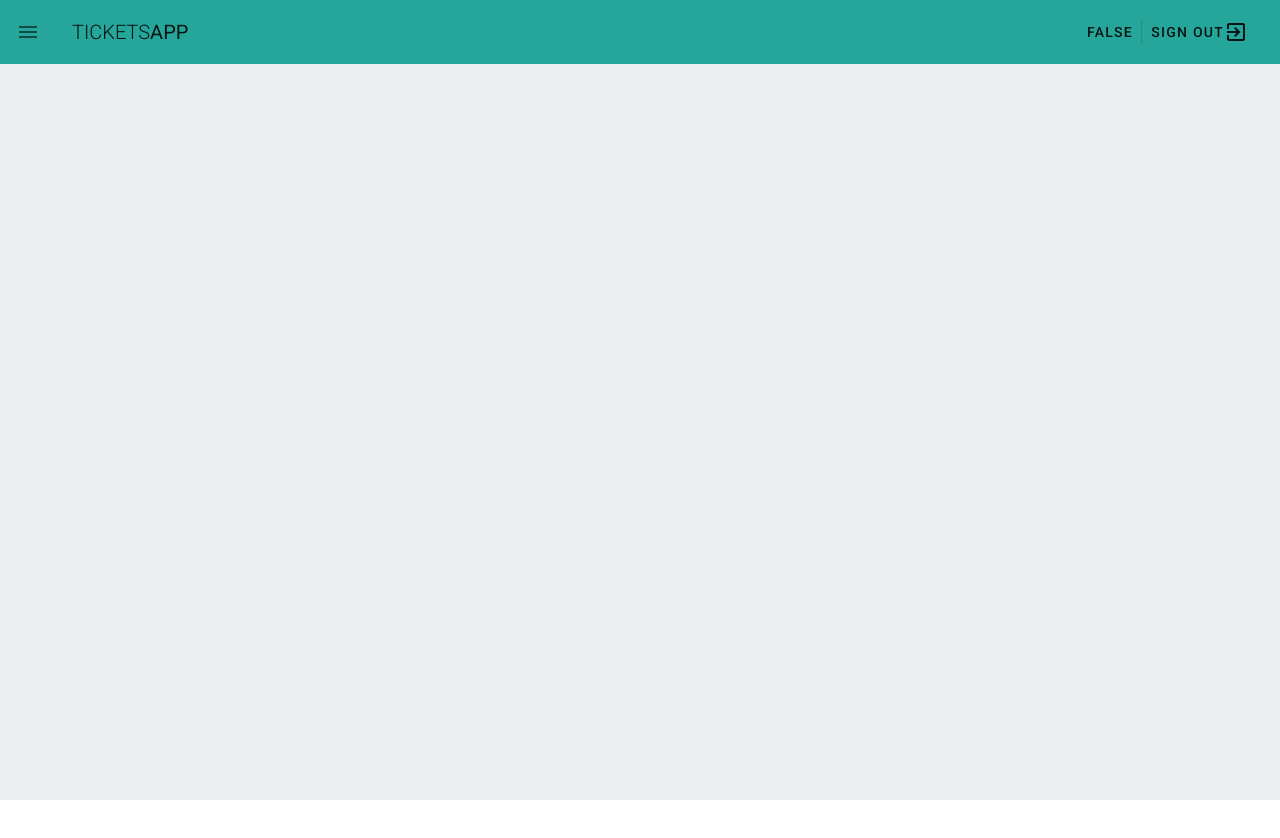
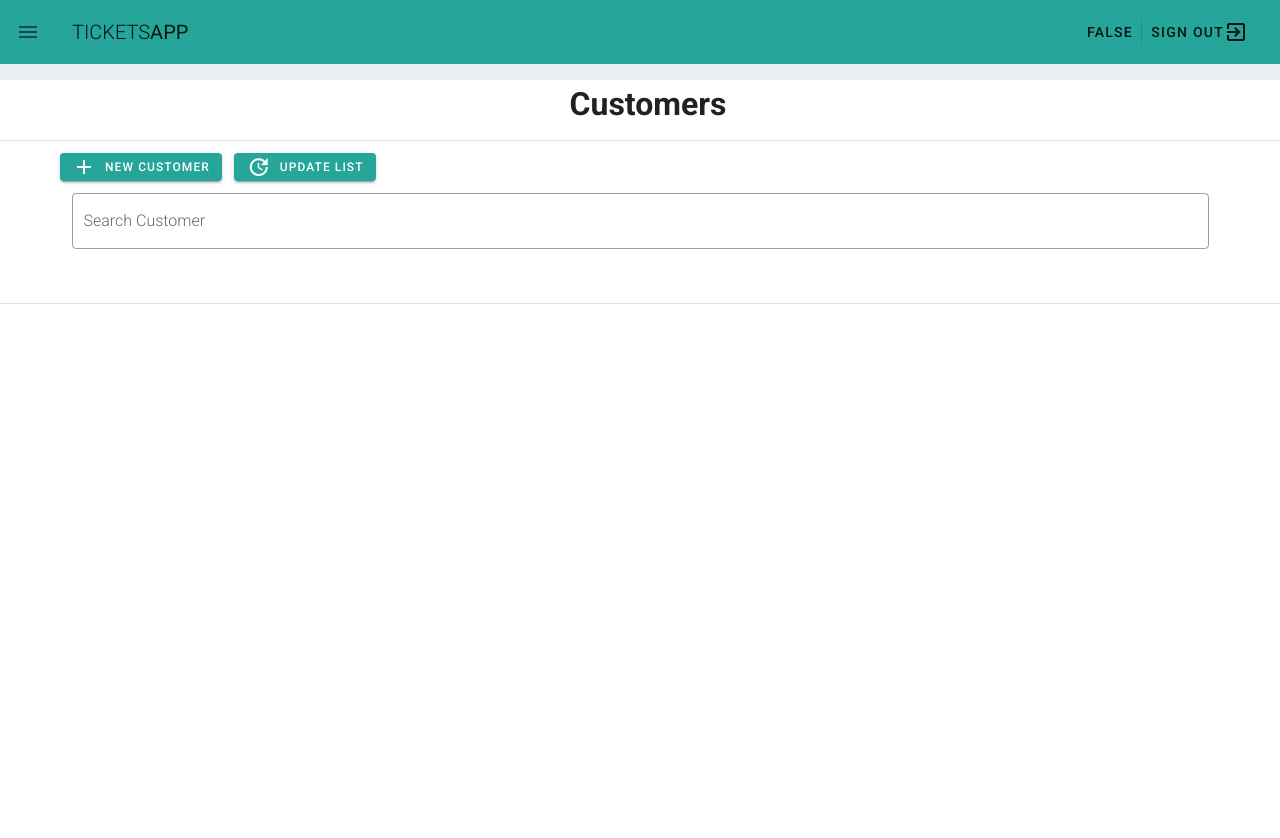
Before and after one commit to stgonzales/twa, a Vue app: page /Customers in a window 1280 px wide. Shown: the top 838 px of the page. Before the commit the page ends 800 px from the top, so only its background shows below. Built offline with nearby package versions, Linux system fonts and the light colour scheme.

Commit message:
Created view Customer

```diff
--- a/src/App.vue
+++ b/src/App.vue
@@ -21,9 +21,9 @@ export default {
       // eslint-disable-next-line vue/no-dupe-keys
       links:[
         {icon:'mdi-view-dashboard',text: 'Dashboard', route: '/'},
-        // {icon:'mdi-view-list',text: 'Costumers', route: '/costumers'},
+        {icon:'mdi-view-list',text: 'Customers', route: '/customers'},
         {icon:'mdi-account-circle',text: 'Users', route: '/users'},
-        {icon: 'mdi-settings', text: 'Settings', route: '/settings'}
+        //{icon: 'mdi-settings', text: 'Settings', route: '/settings'}
       ]
     }
   }
--- a/src/routes.js
+++ b/src/routes.js
@@ -3,8 +3,8 @@ import VueRouter from 'vue-router'
 
 import Dashboard from './views/Dashboard'
 import Users from './views/Users'
+import Customers from './views/Customers'
 // import Settings from './views/Settings'
-// import Costumers from './views/Costumers'
 // import Login from './components/Login'
 
 Vue.use(VueRouter)
@@ -26,7 +26,15 @@ let router = new VueRouter ({
     meta:{
       requiresAuth: true
     }
-  }
+  },
+  {
+    path:'/Customers',
+    name: 'Customers',
+    component: Customers,
+    meta:{
+      requiresAuth: true
+    }
+  },
   // {
   //   path:'/settings',
   //   name: 'Settings',
@@ -35,14 +43,7 @@ let router = new VueRouter ({
   //     requiresAuth: true
   //   }
   // },
-  // {
-  //   path:'/costumers',
-  //   name: 'Costumers',
-  //   component: Costumers,
-  //   meta:{
-  //     requiresAuth: true
-  //   }
-  // },
+  //
   // {
   //   path:'/login',
   //   name: 'Login',
--- a/src/store/modules/users.js
+++ b/src/store/modules/users.js
@@ -81,9 +81,6 @@ const mutations = {
             state.selectedUser = user
             EventBus.$emit('EditUserWindow')
         },
-        // SET_ERROR: (state, erro) => {
-        //     state.error = erro
-        // },
     }
 
 
--- /dev/null
+++ b/src/views/Customers.vue
@@ -0,0 +1,38 @@
+<template>
+  <v-app>
+    <h1 class="subheading pb-3 ml-4 text-center">Customers</h1>
+    <v-divider light> </v-divider>
+
+    <v-container class="my-0">
+      <v-btn small dark color="teal lighten-1" class="white--text">
+        <v-icon class="mr-2">mdi-plus</v-icon> New Customer</v-btn
+      >
+      <v-btn small dark color="teal lighten-1" class="mx-3">
+        <v-icon class="mr-2">mdi-update</v-icon> Update List
+      </v-btn>
+      <v-col>
+        <v-text-field
+          label="Search Customer"
+          placeholder="ex. Amazon"
+          outlined
+          v-model="search"
+          class="font-weight-light"
+        ></v-text-field>
+      </v-col>
+    </v-container>
+
+    <v-divider light> </v-divider>
+  </v-app>
+</template>
+
+<script>
+export default {
+  data(){
+    return {
+      search: ''
+    }
+  }
+};
+</script>
+
+<style></style>
--- a/src/views/Users.vue
+++ b/src/views/Users.vue
@@ -17,6 +17,7 @@
           placeholder="ex. John Doe"
           outlined
           v-model="search"
+          class="font-weight-light"
         ></v-text-field>
       </v-col>
     </v-container>
@@ -35,19 +36,16 @@
       </v-dialog>
     </v-container>
 
-    <!-- <v-container v-else-if="getErrorMsg">
+    <v-container v-if="filteredUserList.length == 0">
       <v-card
         flat
         class="pa-3 ma-2 text-center"
-        v-for="user in allUsers"
-        :key="user.id"
       >
-        <h1>
-          A error ocurred while fetching data, please check the console.
-        </h1>
-        <p>Error: {{ getErrorMsg }}</p>
+        <h5>
+          No Users :(
+        </h5>
       </v-card>
-    </v-container> -->
+    </v-container>
 
     <v-container v-else class="my-5">
       <v-card
```
Also changed, not shown: src/store/modules/tickets.js (added, +26 -0 lines).
